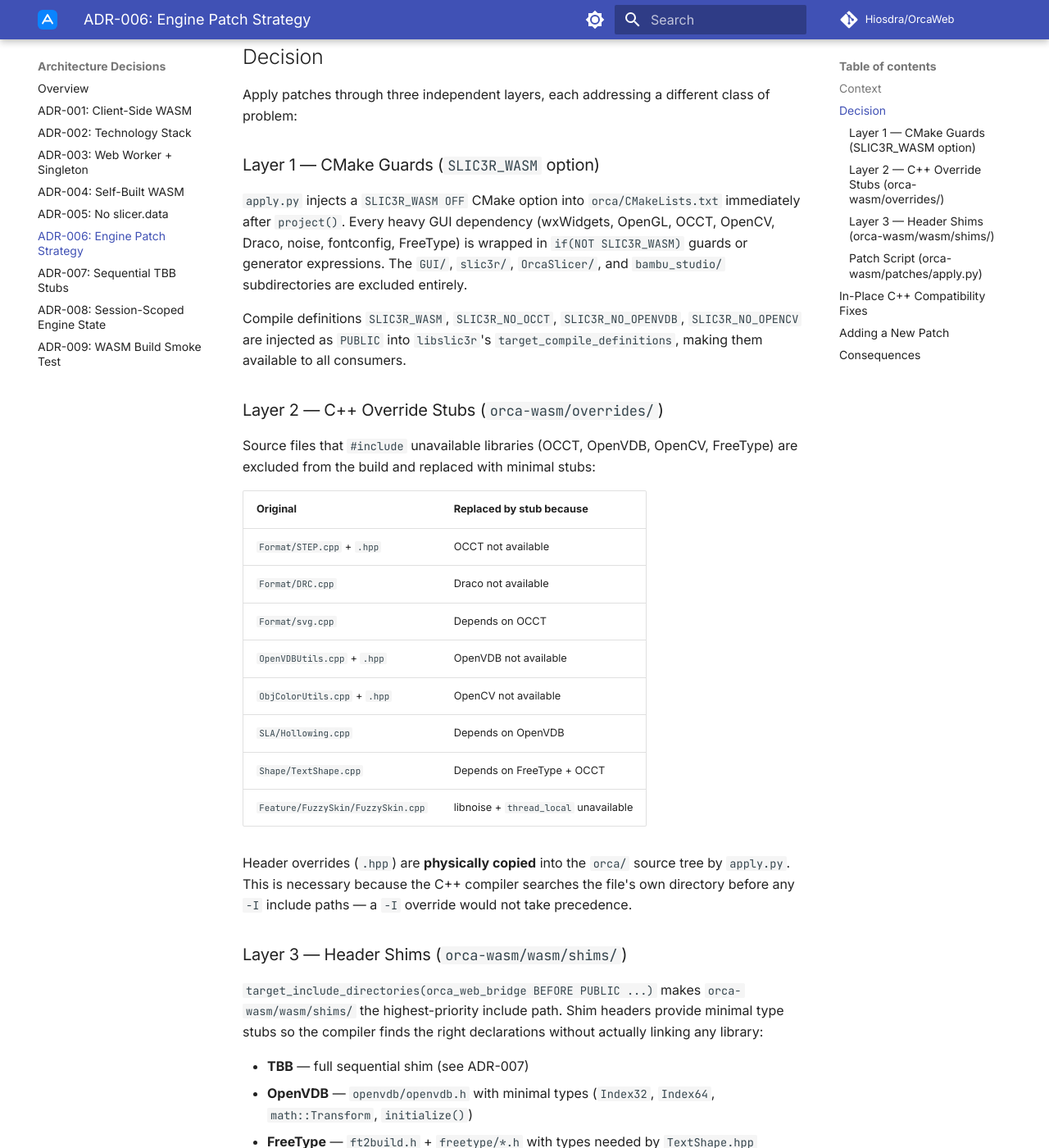
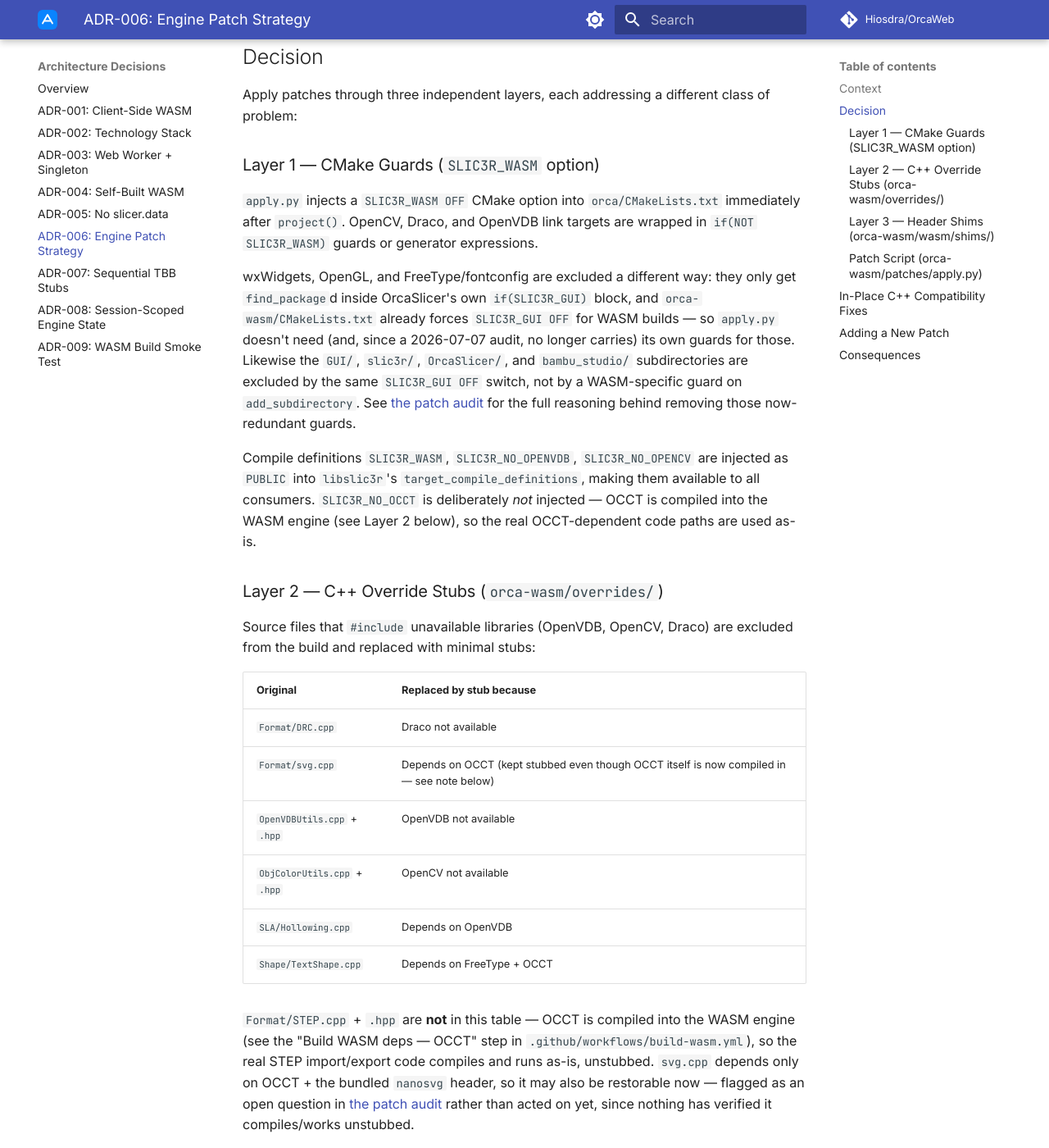
Before and after one commit to Hiosdra/OrcaWeb, an MkDocs documentation site: the page built from mkdocs-docs/adr/adr-006-patch-strategy.md, in a window 1280 px wide and 1400 px high, scrolled down 620 px. Shown: the whole window at 82% size. Built offline with MkDocs 1.6.1 and Material for MkDocs 9.7.7, drawn with Linux system fonts in a browser that asks for light colours; comment, search, counter and statistics services are not loaded; some of the changed text lies outside the part shown.

Commit message:
docs(wasm): refresh ADR-006 to match current apply.py, mark audit items 1-4 done
ADR-006 had drifted well beyond what the earlier Gemini review flagged:

- Layer 1 prose claimed wxWidgets/FreeType were guarded by apply.py's own
  if(NOT SLIC3R_WASM) wrapping — no longer true after #92 removed those
  dead guards; they're actually excluded via SLIC3R_GUI=OFF.
- The compile-definitions list still included SLIC3R_NO_OCCT, which was
  removed from apply.py's actual injection once OCCT started compiling
  into the engine.
- The override-stub table listed Format/STEP.cpp/.hpp as stubbed (false —
  the real OCCT-backed implementation is used) and mischaracterized
  FuzzySkin.cpp as a stub (it's an in-place thread_local->static patch,
  not a file replacement).
- The in-place-fixes table described a Model.cpp guard apply.py's own
  comments say was already removed, and was missing TKSTEP->TKDESTEP,
  the FuzzySkin patch, Thread.cpp's thread-naming stub, and all five
  Arachne crash guards.

Also updates orca-patch-audit.md: items 1-4 are now marked Removed (#92,
validated by a green build-wasm.yml + e2e run) instead of "recommended",
and cross-links to the corrected ADR-006.

Co-Authored-By: Claude Sonnet 5 <noreply@anthropic.com>
Claude-Session: https://claude.ai/code/session_01D4tTQr8FwciP4ud1unkdJR

```diff
--- a/mkdocs-docs/adr/adr-006-patch-strategy.md
+++ b/mkdocs-docs/adr/adr-006-patch-strategy.md
@@ -26,30 +26,51 @@ of problem:
 ### Layer 1 — CMake Guards (`SLIC3R_WASM` option)
 
 `apply.py` injects a `SLIC3R_WASM OFF` CMake option into `orca/CMakeLists.txt`
-immediately after `project()`. Every heavy GUI dependency (wxWidgets, OpenGL,
-OCCT, OpenCV, Draco, noise, fontconfig, FreeType) is wrapped in
-`if(NOT SLIC3R_WASM)` guards or generator expressions. The `GUI/`, `slic3r/`,
-`OrcaSlicer/`, and `bambu_studio/` subdirectories are excluded entirely.
+immediately after `project()`. OpenCV, Draco, and OpenVDB link targets are
+wrapped in `if(NOT SLIC3R_WASM)` guards or generator expressions.
 
-Compile definitions `SLIC3R_WASM`, `SLIC3R_NO_OCCT`, `SLIC3R_NO_OPENVDB`,
-`SLIC3R_NO_OPENCV` are injected as `PUBLIC` into `libslic3r`'s
-`target_compile_definitions`, making them available to all consumers.
+wxWidgets, OpenGL, and FreeType/fontconfig are excluded a different way: they
+only get `find_package`d inside OrcaSlicer's own `if(SLIC3R_GUI)` block, and
+`orca-wasm/CMakeLists.txt` already forces `SLIC3R_GUI OFF` for WASM builds —
+so `apply.py` doesn't need (and, since a 2026-07-07 audit, no longer carries)
+its own guards for those. Likewise the `GUI/`, `slic3r/`, `OrcaSlicer/`, and
+`bambu_studio/` subdirectories are excluded by the same `SLIC3R_GUI OFF`
+switch, not by a WASM-specific guard on `add_subdirectory`. See
+[the patch audit](../orca-patch-audit.md) for the full reasoning behind
+removing those now-redundant guards.
+
+Compile definitions `SLIC3R_WASM`, `SLIC3R_NO_OPENVDB`, `SLIC3R_NO_OPENCV` are
+injected as `PUBLIC` into `libslic3r`'s `target_compile_definitions`, making
+them available to all consumers. `SLIC3R_NO_OCCT` is deliberately *not*
+injected — OCCT is compiled into the WASM engine (see Layer 2 below), so the
+real OCCT-dependent code paths are used as-is.
 
 ### Layer 2 — C++ Override Stubs (`orca-wasm/overrides/`)
 
-Source files that `#include` unavailable libraries (OCCT, OpenVDB, OpenCV,
-FreeType) are excluded from the build and replaced with minimal stubs:
+Source files that `#include` unavailable libraries (OpenVDB, OpenCV, Draco) are
+excluded from the build and replaced with minimal stubs:
 
 | Original | Replaced by stub because |
 |----------|--------------------------|
-| `Format/STEP.cpp` + `.hpp` | OCCT not available |
 | `Format/DRC.cpp` | Draco not available |
-| `Format/svg.cpp` | Depends on OCCT |
+| `Format/svg.cpp` | Depends on OCCT (kept stubbed even though OCCT itself is now compiled in — see note below) |
 | `OpenVDBUtils.cpp` + `.hpp` | OpenVDB not available |
 | `ObjColorUtils.cpp` + `.hpp` | OpenCV not available |
 | `SLA/Hollowing.cpp` | Depends on OpenVDB |
 | `Shape/TextShape.cpp` | Depends on FreeType + OCCT |
-| `Feature/FuzzySkin/FuzzySkin.cpp` | libnoise + `thread_local` unavailable |
+
+`Format/STEP.cpp` + `.hpp` are **not** in this table — OCCT is compiled into
+the WASM engine (see the "Build WASM deps — OCCT" step in
+`.github/workflows/build-wasm.yml`), so the real STEP import/export code
+compiles and runs as-is, unstubbed. `svg.cpp` depends only on OCCT + the
+bundled `nanosvg` header, so it may also be restorable now — flagged as an
+open question in [the patch audit](../orca-patch-audit.md) rather than acted
+on yet, since nothing has verified it compiles/works unstubbed.
+
+`Feature/FuzzySkin/FuzzySkin.cpp` is **not** a stub either, despite libnoise +
+`thread_local` being the original blocker — libnoise is now WASM-compiled
+(see Layer 1) and only the `thread_local` usage is patched in-place (see
+"In-Place C++ Compatibility Fixes" below).
 
 Header overrides (`.hpp`) are **physically copied** into the `orca/` source tree
 by `apply.py`. This is necessary because the C++ compiler searches the file's
@@ -84,12 +105,22 @@ suitable upstream PRs):
 
 | File | Fix |
 |------|-----|
+| `CMakeLists.txt` (libslic3r) | `TKXDESTEP TKSTEP TKSTEP209 TKSTEPAttr TKSTEPBase` → `TKDESTEP` (OCCT 7.8 consolidated these STEP toolkits; the older names fail to link against our OCCT 7.8.1) |
 | `GCode.hpp` | `size_t` narrowing from `INT64_MAX` → `static_cast<size_t>(-1)` (32-bit WASM) |
-| `Model.cpp` | Guard `read_from_step()` body with `#ifndef SLIC3R_NO_OCCT` to avoid duplicate symbol |
 | `AABBTreeLines.hpp` | Explicit template cast (`decltype(nearest_point)(origin.template cast<…>())`) for Eigen deduction |
+| `Feature/FuzzySkin/FuzzySkin.cpp` | `thread_local` → `static` (single-threaded WASM build) |
 | `Platform.cpp` | Guard unknown-platform `static_assert` with `#ifndef SLIC3R_WASM` |
 | `GCode/Thumbnails.cpp` | Replace `JCS_EXT_RGBA` (libjpeg-turbo extension) with RGBA→RGB conversion for standard IJG libjpeg |
 | `utils.cpp` | `synchronous_sink` → `unlocked_sink`; remove thread-ID log expression (Boost.Log ST mode) |
+| `Thread.cpp` | Give Emscripten its own no-op `set_thread_name()` branch instead of calling `pthread_setname_np()`, which this single-threaded build doesn't provide |
+| `Arachne/SkeletalTrapezoidation.cpp`, `Arachne/WallToolPaths.cpp`, `Arachne/WallToolPaths.hpp` | Five guards against UBSan-confirmed out-of-bounds reads/writes and integer overflow in degenerate-geometry cases (empty shapes, junction-less lines, uninitialized params) — reproducible on real meshes (Voron Design Cube, Stanford Bunny), not theoretical |
+
+Removed patches are documented inline in `apply.py` where they were deleted
+(search for `NOTE:`) rather than here, to avoid this table drifting further
+out of sync — e.g. a former `Model.cpp` guard around `read_from_step()` was
+removed once OCCT started compiling in cleanly. See
+[the patch audit](../orca-patch-audit.md) for a full audit of which current
+patches are still load-bearing.
 
 ## Adding a New Patch
 
```
Also changed, not shown: mkdocs-docs/orca-patch-audit.md (+28 -22 lines).
